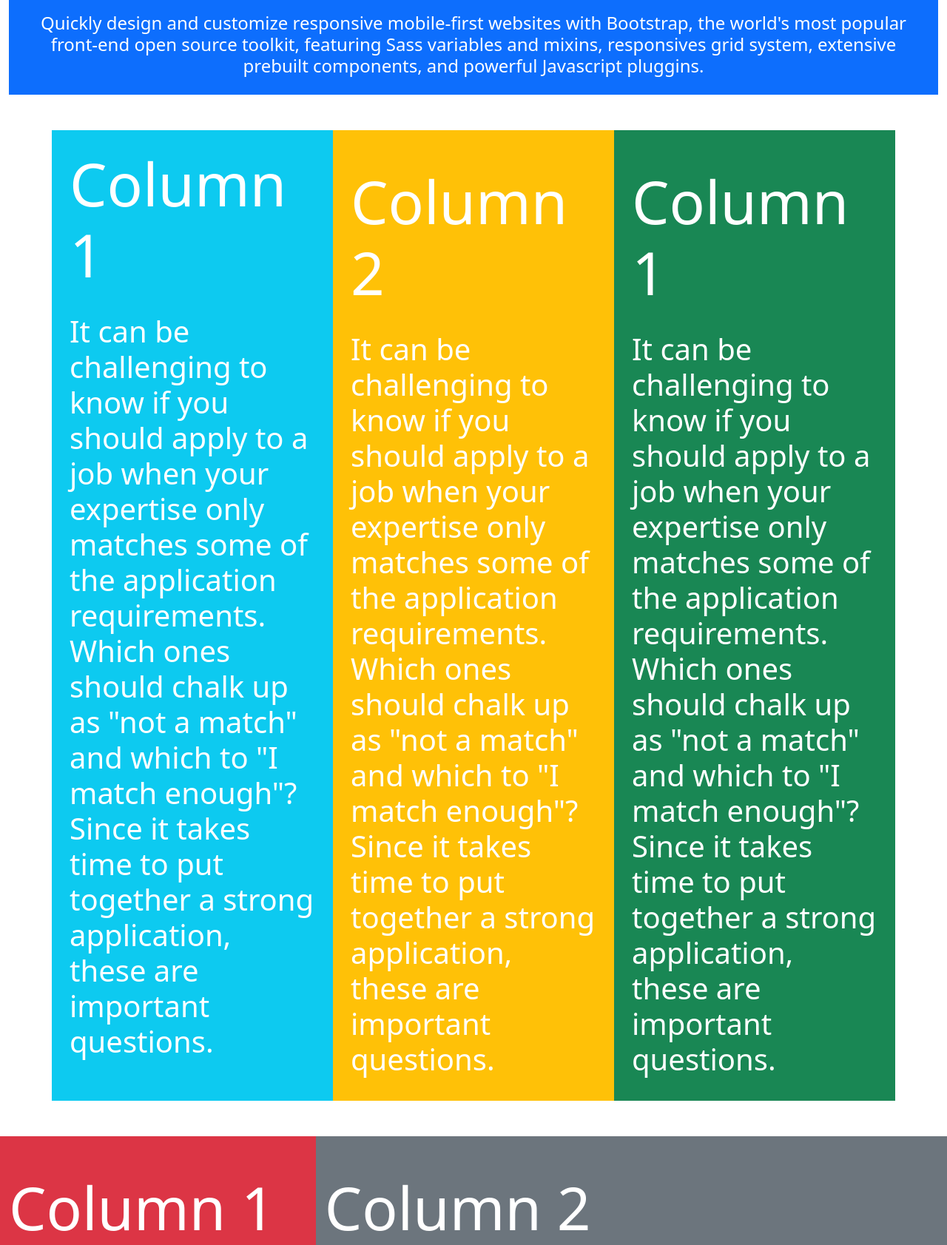
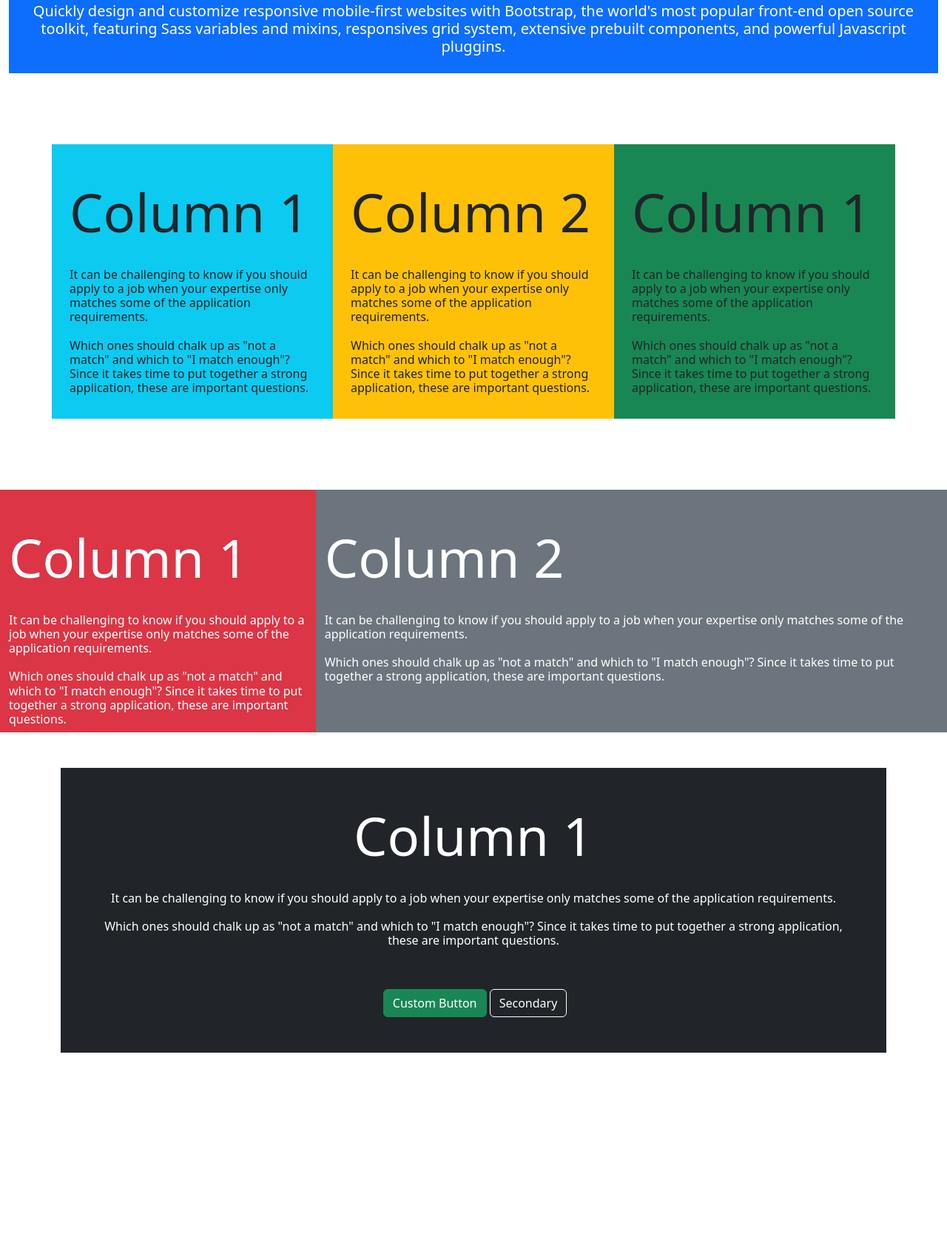
Before and after one commit to Johnebiye/Project-1, a plain HTML site: page index.html in a window 1280 px wide. Shown: the part 272-1955 px from the top of the page at 74% size. After the commit the page ends 1695 px from the top, so only its background shows below. Drawn offline with Linux system fonts and the light colour scheme.

Commit message:
Update index.html

```diff
--- a/index.html
+++ b/index.html
@@ -13,7 +13,7 @@
 
   <nav class="navbar navbar-expand-lg bg-light">
     <div class="container-fluid">
-      <a class="navbar-brand" href="#">Navbar</a>
+      <a class="navbar-brand" href="#">JEI</a>
       <button class="navbar-toggler" type="button" data-bs-toggle="collapse" data-bs-target="#navbarSupportedContent" aria-controls="navbarSupportedContent" aria-expanded="false" aria-label="Toggle navigation">
         <span class="navbar-toggler-icon"></span>
       </button>
@@ -34,12 +34,7 @@
               <li><a class="dropdown-item" href="#">Contact Us</a></li>
               <li><hr class="dropdown-divider"></li>
               <li><a class="dropdown-item" href="#"></a></li>
-            </ul>
-          </li>
-          <li class="nav-item">
-            <a class="nav-link disabled">Disabled</a>
-          </li>
-        </ul>
+
         <form class="d-flex" role="search">
           <input class="form-control me-2" type="search" placeholder="Search" aria-label="Search">
           <button class="btn btn-outline-success" type="submit">Search</button>
@@ -49,63 +44,75 @@
   </nav>
 
     <div class="container-fluid">
-          <div class="col-12 p-3 bg-primary text-white text-center"><h1 class="display-1">My First Bootstrap Page</h1>
+          <div class="col-12 p-3 bg-primary text-white text-center"><h1 class="display-1">JEI Global Resources</h1>
     <h1 class="display-4">Resize this responsive page to see the effect!</h1><br>
-    <h4 class="display-8">Quickly design and customize responsive mobile-first websites with Bootstrap,
+    <p class="h5">Quickly design and customize responsive mobile-first websites with Bootstrap,
     the world's most popular front-end open source toolkit, featuring Sass variables and mixins,
-    responsives grid system, extensive prebuilt components, and powerful Javascript pluggins. </h4>
+    responsives grid system, extensive prebuilt components, and powerful Javascript pluggins. </p>
   </div>
   </div>
 
-   <div class="container">
+   <div class="container mt-5">
     <div class="row">
-    <div class="col-sm-4 p-4 mt-5 bg-info text-white"><h1 class="display-1">Column 1 </h1><br>
-        <h4 class="Display-6">It can be challenging to know if you should apply to a job when
-            your expertise only matches some of the application requirements.<br> Which ones
+    <div class="col-sm-4 mt-5 pt-5 p-4 bg-info text-dark text-left">
+      <h2 class="display-2">Column 1 </h2><br>
+        <p class="h6">It can be challenging to know if you should apply to a job when
+            your expertise only matches some of the application requirements.<br><br> Which ones
             should chalk up as "not a match" and which to "I match enough"? Since it takes time to put together
             a strong application, these are important questions.
-         </h4> </div>
-         <div class="col-sm-4 mt-5  pt-5 p-4  bg-warning text-white"><h1 class="Display-1">Column 2 </h1><br>
-            <h4 class="Display-6">It can be challenging to know if you should apply to a job when
-                your expertise only matches some of the application requirements.<br> Which ones
+        </p>
+        </div>
+         <div class="col-sm-4 mt-5 pt-5 p-4  bg-warning text-dark text-left">
+           <h2 class="Display-2">Column 2 </h2><br>
+            <p class="h6">It can be challenging to know if you should apply to a job when
+                your expertise only matches some of the application requirements.<br><br> Which ones
                 should chalk up as "not a match" and which to "I match enough"? Since it takes time to put together
                 a strong application, these are important questions.
-             </h4> </div>
-             <div class="col-sm-4 mt-5 pt-5 p-4  bg-success text-white"><h1 class="display-1">Column 1 </h1><br>
-                <h4 class="Display-6">It can be challenging to know if you should apply to a job when
-                    your expertise only matches some of the application requirements.<br> Which ones
+            </p> </div>
+             <div class="col-sm-4 mt-5 pt-5 p-4  bg-success text-dark text-left">
+               <h1 class="display-2">Column 1 </h1><br>
+                <p class="h6">It can be challenging to know if you should apply to a job when
+                    your expertise only matches some of the application requirements.<br><br> Which ones
                     should chalk up as "not a match" and which to "I match enough"? Since it takes time to put together
                     a strong application, these are important questions.
-                 </h4> </div>
+                </p> </div>
                 </div>
                 </div>
-<div class="container-fluid">
+<div class="container-fluid mt-5 mb-5">
   <div class="row">
-                 <div class="col-4 pt-5 mt-5 bg-danger text-white"><h1 class="display-1">Column 1 </h1><br>
-                    <h4 class="Display-6">It can be challenging to know if you should apply to a job when
-                        your expertise only matches some of the application requirements.<br> Which ones
+                 <div class="col-4 pt-5 mt-5 bg-danger text-white text-left">
+                   <h1 class="display-2">Column 1 </h1><br>
+                    <p class="h6">It can be challenging to know if you should apply to a job when
+                        your expertise only matches some of the application requirements.<br><br> Which ones
                         should chalk up as "not a match" and which to "I match enough"? Since it takes time to put together
                         a strong application, these are important questions.
-                     </h4> </div>
-                     <div class="col-8 pt-5 mt-5 bg-secondary text-white align-center"><h1 class="Display-1">Column 2 </h1><br>
-                        <h4 class="Display-6">It can be challenging to know if you should apply to a job when
-                            your expertise only matches some of the application requirements.<br> Which ones
+                    </p>
+                  </div>
+                     <div class="col-8 pt-5 mt-5 bg-secondary text-white text-left">
+                       <h1 class="Display-2">Column 2 </h1><br>
+                        <p class="h6">It can be challenging to know if you should apply to a job when
+                            your expertise only matches some of the application requirements.<br><br> Which ones
                             should chalk up as "not a match" and which to "I match enough"? Since it takes time to put together
                             a strong application, these are important questions.
-                         </h4> </div>
+                        </p>
+                        </div>
                         </div>
                         </div>
 
-                         <div class="col-12 py-6 my-5 bg-dark text-white align-center"><h1 class="display-1">Column 1 </h1><br>
-                            <h4 class="Display-6">It can be challenging to know if you should apply to a job when
-                                your expertise only matches some of the application requirements.<br> Which ones
+<div class="container">
+                         <div class="col-12 pt-6 mt-5 p-5 bg-dark text-white text-center">
+                           <h1 class="display-2">Column 1 </h1><br>
+                            <p class="h6">It can be challenging to know if you should apply to a job when
+                                your expertise only matches some of the application requirements.<br><br> Which ones
                                 should chalk up as "not a match" and which to "I match enough"? Since it takes time to put together
                                 a strong application, these are important questions.
-                             </h4>
+                            </p> <br><br>
 
-                             <div class="btn-group "></div>
-                            <button class="btn btn-success bg-lg" type="button">Custom Button</button><br>
-                            <button class=" py-6 btn btn-secondary bg-lg" type="button"> Secondary Button </button>
+                             <div class="btn-group"></div>
+                            <button class="btn btn-success bg-lg height-10 width-20" type="button">Custom Button</button>
+
+                            <button class=" p-6 btn btn-dark bg-lg border-white" type="button"> Secondary </button>
+                          </div>
                             </div>
     <script src=" js/bootstrap.bundle.min.js"></script>
 </body>
```
